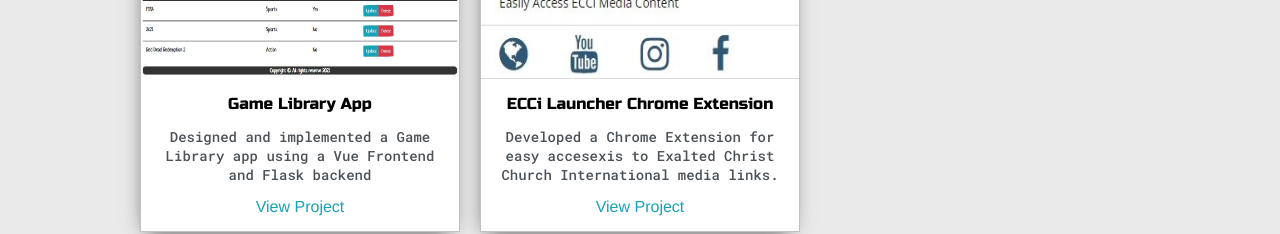
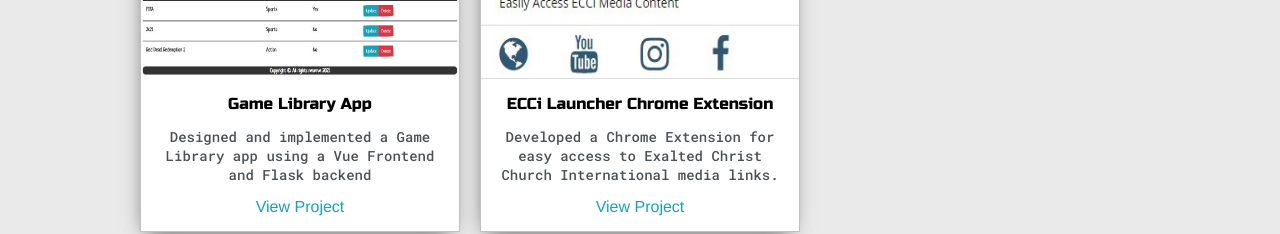
Before and after one commit to Barnabas02/my-portfolio, a Vue app: page /projects in a window 1280 px wide. Shown: the part 900-1134 px from the top of the page. Built offline with nearby package versions, Linux system fonts and the light colour scheme.

Commit message:
Modified description for ECCi launcher chrome extension

```diff
--- a/src/components/Projects.vue
+++ b/src/components/Projects.vue
@@ -80,7 +80,7 @@ export default {
         {
           title: "ECCi Launcher Chrome Extension",
           description:
-            " Developed a Chrome Extension for easy accesexis to Exalted Christ Church International media links.",
+            " Developed a Chrome Extension for easy access to Exalted Christ Church International media links.",
           image: require("../assets/img/ecci-launcher-extension.jpg"),
           link: "https://github.com/Barnabas02/ecci-launcher",
         },
```
